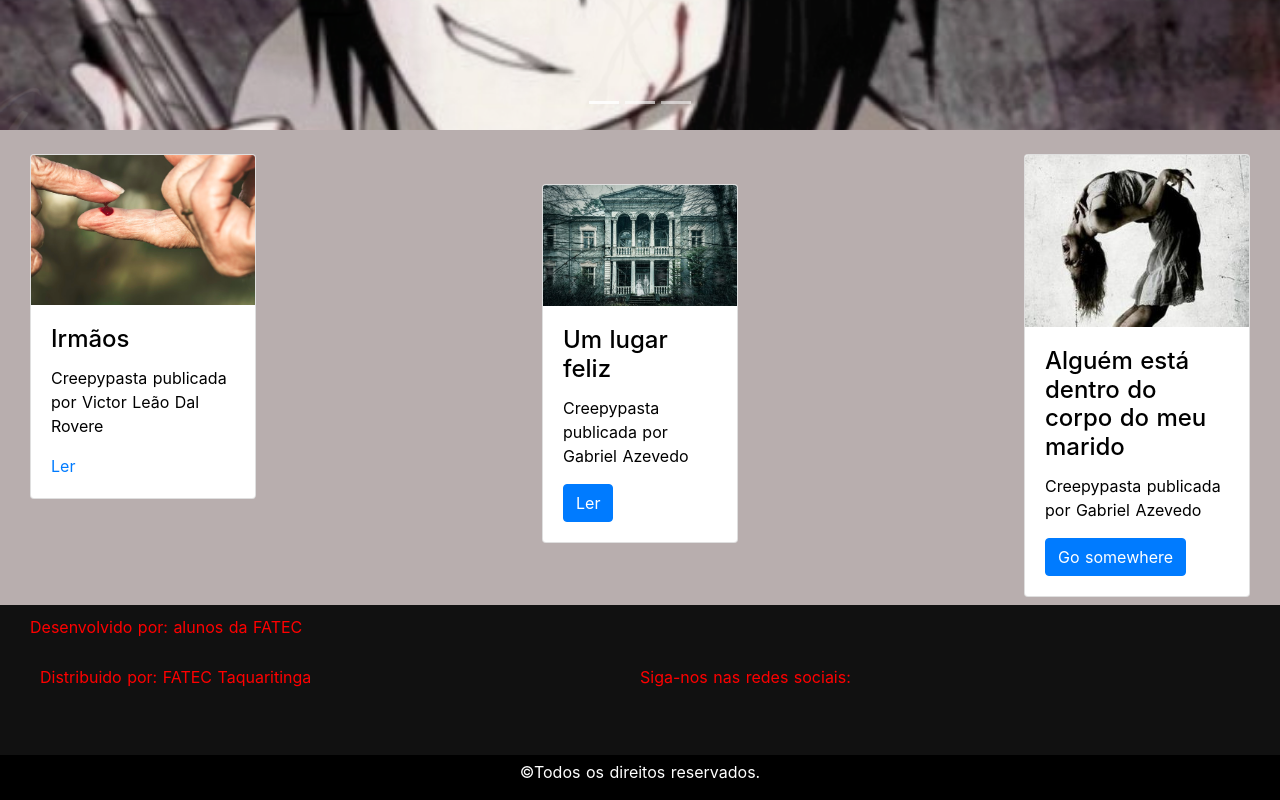
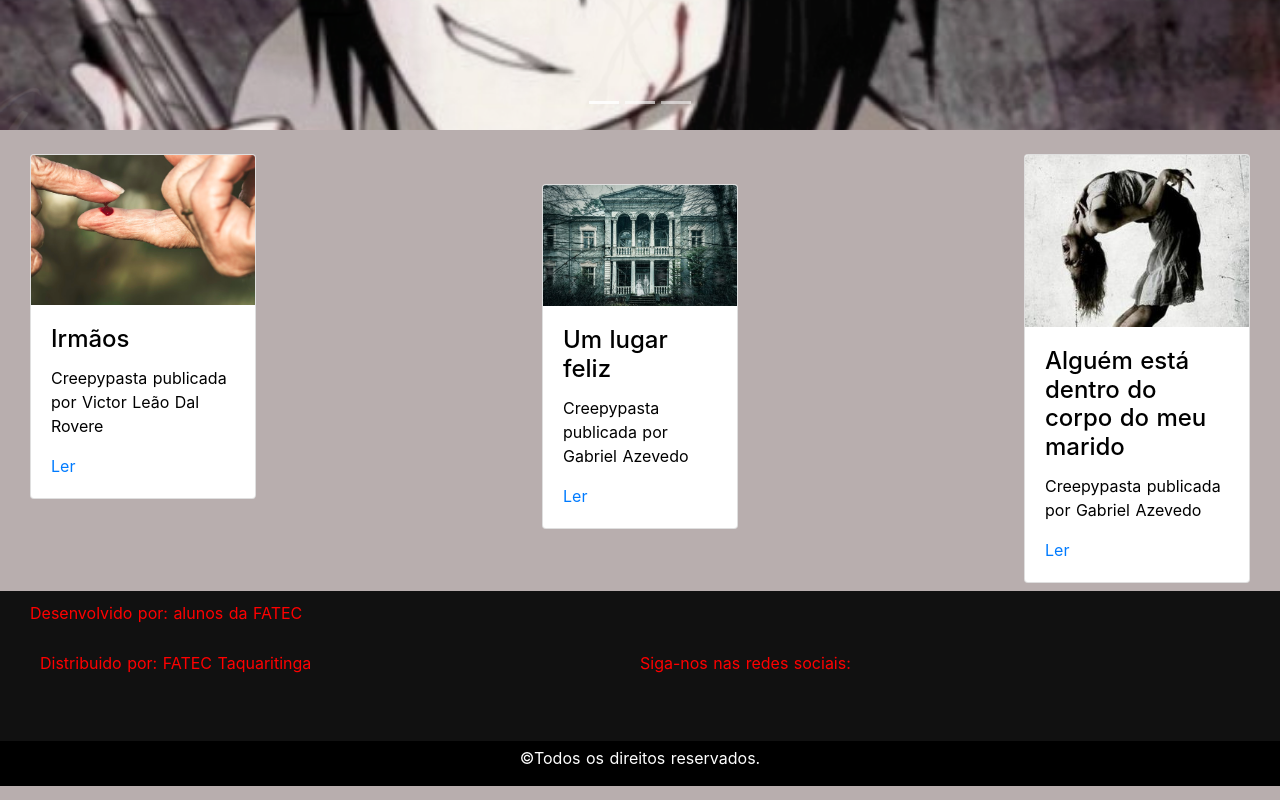
Before and after one commit to Leao04/Blog-si-project, a Nuxt app: page / in a window 1280 px wide. Shown: the part 426-1226 px from the top of the page. Built offline with nearby package versions, Linux system fonts and the light colour scheme.

Commit message:
The final moviment

```diff
--- a/pages/index.vue
+++ b/pages/index.vue
@@ -28,7 +28,7 @@
             Creepypasta publicada por Victor Leão Dal Rovere
           </b-card-text>
 
-          <NuxtLink to="#historia">Ler</NuxtLink>
+          <NuxtLink to="/publications">Ler</NuxtLink>
         </b-card>
       </div>
 
@@ -44,7 +44,7 @@
         >
           <b-card-text> Creepypasta publicada por Gabriel Azevedo </b-card-text>
 
-          <b-button href="#" variant="primary">Ler</b-button>
+          <NuxtLink to="/publications">Ler</NuxtLink>
         </b-card>
       </div>
 
@@ -60,7 +60,7 @@
         >
           <b-card-text> Creepypasta publicada por Gabriel Azevedo </b-card-text>
 
-          <b-button href="#" variant="primary">Go somewhere</b-button>
+          <NuxtLink to="/publications">Ler</NuxtLink>
         </b-card>
       </div>
     </div>
--- a/pages/publications.vue
+++ b/pages/publications.vue
@@ -3,7 +3,12 @@
     <div class="p">
       <h1>As melhores creepypasta do Brasil</h1>
     </div>
-    <img src="../assets/img/pentagrama.jpg" alt="imagem" />
+    <img
+      src="../assets/img/pentagrama.jpg"
+      alt="imagem"
+      height="400px"
+      width="100%"
+    />
     <hr />
     <br />
     <div id="historia">
```
